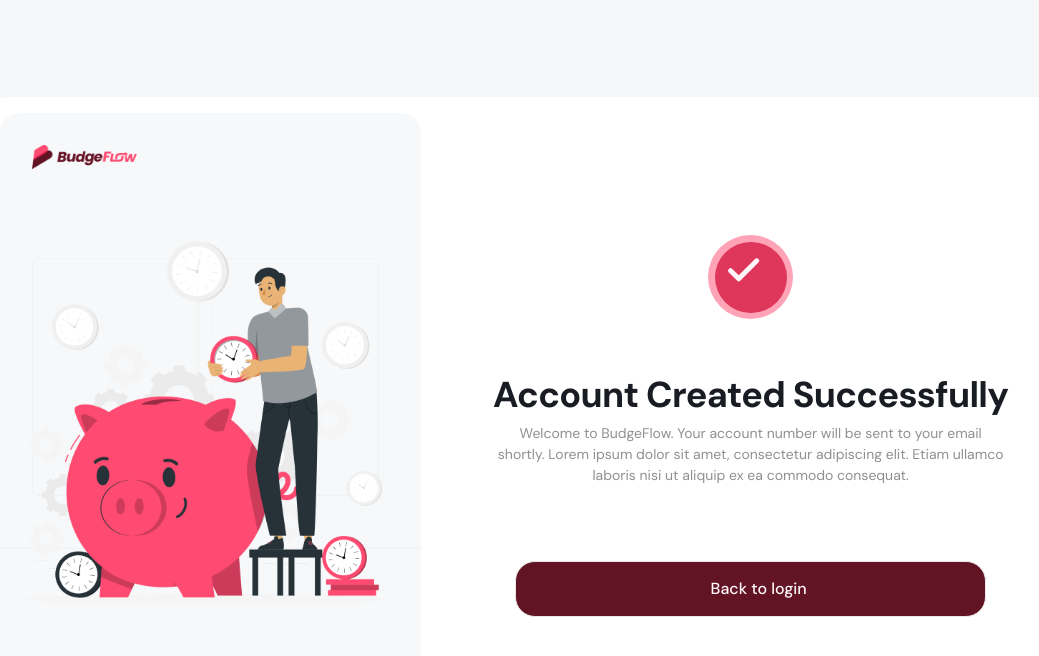
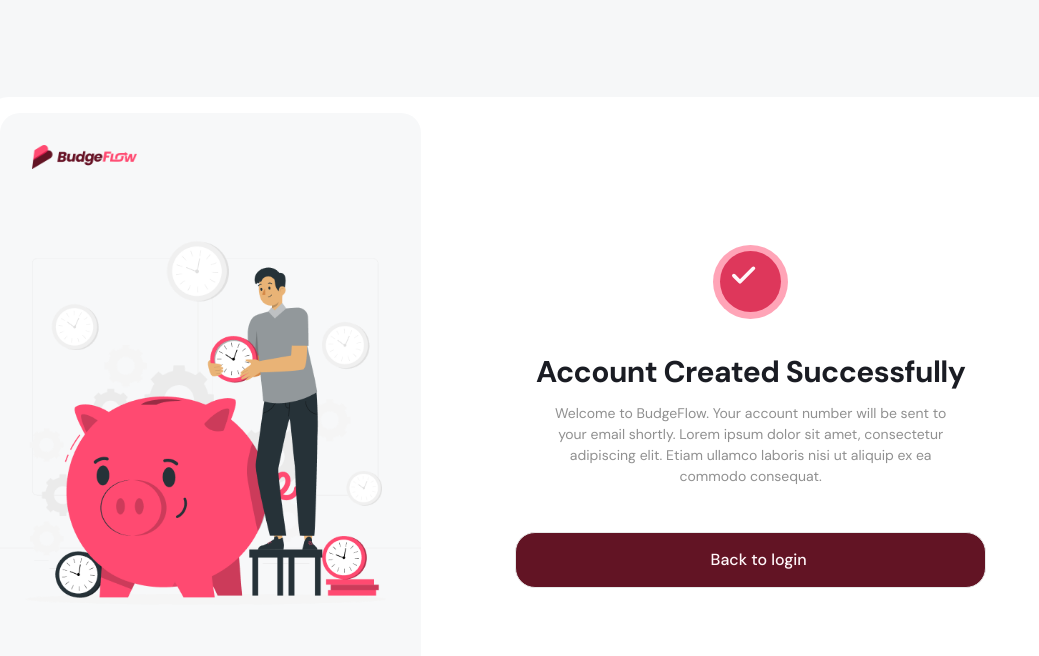
Before and after one commit to victor-wilson/BurgeFlow, a React (Vite) app: page /account-successful in a window 1280 px wide. Shown: the top 656 px of the page, without its empty margins (100-1139 px from the left). Built offline with nearby package versions, Linux system fonts and the light colour scheme.

Commit message:
Modified the account successfully created page

```diff
--- a/src/Components/Authentication/AccountSuccessfulBrandMessage.css
+++ b/src/Components/Authentication/AccountSuccessfulBrandMessage.css
@@ -29,7 +29,8 @@
   align-items: center;
   align-self: center;
   justify-self: center;
-  gap: 75px;
+  transform: translateY(-10px);
+  gap: 45px;
   padding: 0;
   background: transparent;
   font-family: var(--font-dm-sans);
@@ -46,13 +47,13 @@
   flex: 0 0 auto;
   flex-direction: column;
   align-items: center;
-  gap: 53px;
+  gap: 33px;
 }
 
 .account-successful-brand-message__icon {
   position: relative;
-  width: 85px;
-  height: 84.1905px;
+  width: 75px;
+  height: 74.1905px;
   flex: 0 0 auto;
   border-radius: 50%;
   background: #ffa4b7;
@@ -60,20 +61,20 @@
 
 .account-successful-brand-message__icon-inner {
   position: absolute;
-  top: 6.4766px;
-  left: 7.2852px;
-  width: 71.2381px;
-  height: 71.2381px;
+  top: 6.4762px;
+  left: 6.881px;
+  width: 61.2381px;
+  height: 61.2381px;
   border-radius: 50%;
   background: #de375b;
 }
 
 .account-successful-brand-message__icon svg {
   position: absolute;
-  top: 15.5234px;
-  left: 15.7148px;
-  width: 39.3038px;
-  height: 39.3038px;
+  top: 15.9672px;
+  left: 15.9672px;
+  width: 29.3038px;
+  height: 29.3038px;
   color: #fff7f9;
 }
 
@@ -92,14 +93,14 @@
   margin: 0;
   color: #1a1c23;
   font-weight: 700;
-  font-size: 36px;
+  font-size: 30px;
   line-height: 1.3;
   letter-spacing: -0.02em;
   text-align: center;
 }
 
 .account-successful-brand-message__copy-frame p {
-  width: min(509px, 100%);
+  width: min(420px, 90%);
   margin: 0;
   color: #909090;
   font-weight: 400;
@@ -167,13 +168,13 @@
     width: 100%;
     height: auto;
     min-height: 0;
-    gap: clamp(32px, 5vw, 75px);
+    gap: clamp(2px, 5vw, 45px);
     padding: 0;
   }
 
   .account-successful-brand-message__status-frame {
     min-height: 0;
-    gap: clamp(32px, 7vw, 53px);
+    gap: clamp(12px, 7vw, 33px);
   }
 
   .account-successful-brand-message__copy-frame h1 {
```
